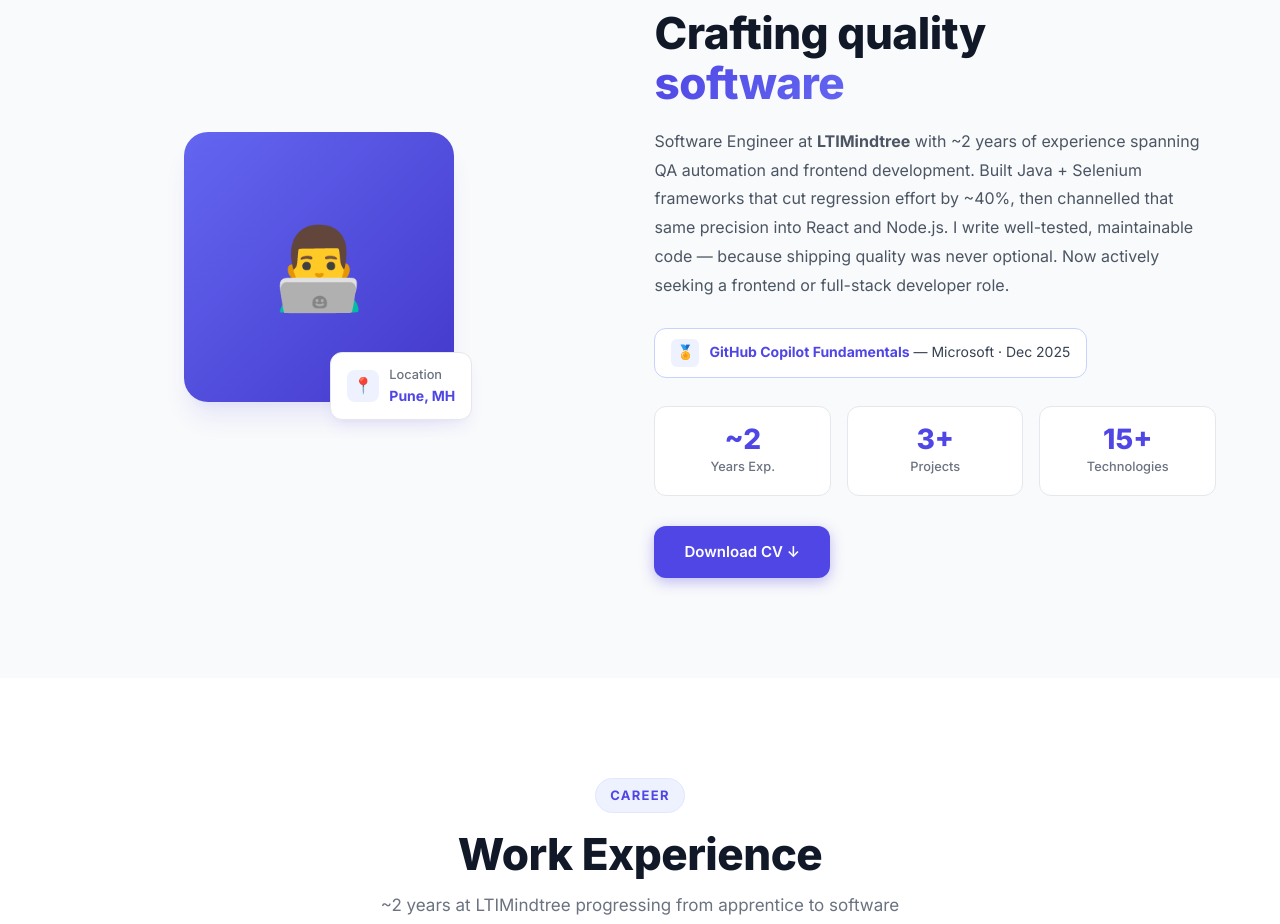
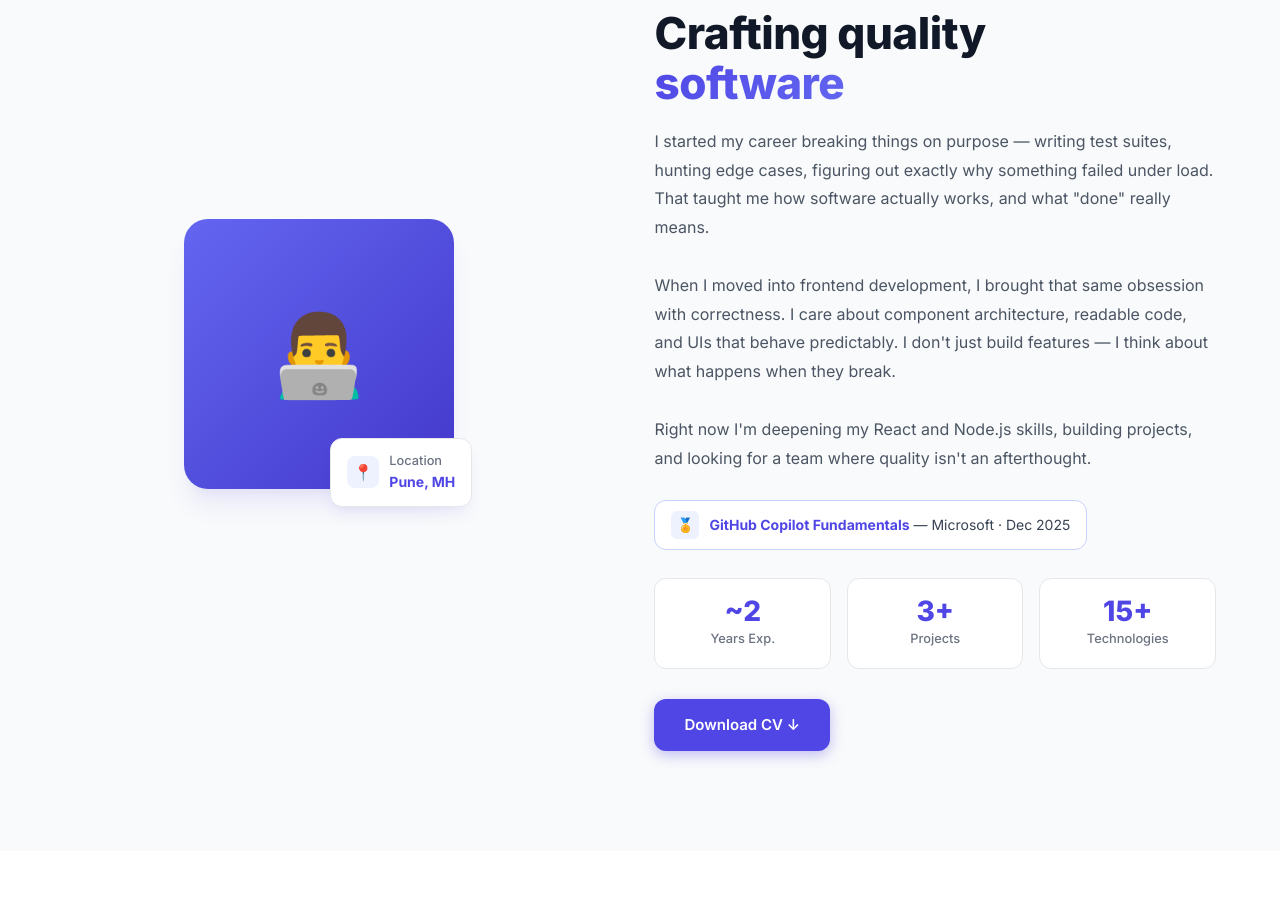
Before and after one commit to Paras-pp/Portfolio, a React (Vite) app in the folder client/: page / in a window 1280 px wide. Shown: the part 1020-1944 px from the top of the page. Built offline with nearby package versions, Linux system fonts and the light colour scheme.

Commit message:
Portfolio update

```diff
--- a/client/src/components/About.jsx
+++ b/client/src/components/About.jsx
@@ -47,10 +47,16 @@
             </h2>
 
             <p className="about-bio">
-              Software Engineer at <strong>LTIMindtree</strong> with ~2 years of experience spanning QA automation
-              and frontend development. Built Java + Selenium frameworks that cut regression effort by ~40%, then
-              channelled that same precision into React and Node.js. I write well-tested, maintainable code —
-              because shipping quality was never optional. Now actively seeking a frontend or full-stack developer role.
+              I started my career breaking things on purpose — writing test suites, hunting edge cases, figuring out
+              exactly why something failed under load. That taught me how software actually works, and what
+              "done" really means.
+              <br /><br />
+              When I moved into frontend development, I brought that same obsession with correctness.
+              I care about component architecture, readable code, and UIs that behave predictably.
+              I don't just build features — I think about what happens when they break.
+              <br /><br />
+              Right now I'm deepening my React and Node.js skills, building projects, and looking for a team
+              where quality isn't an afterthought.
             </p>
 
             <div className="cert-badge">
```
